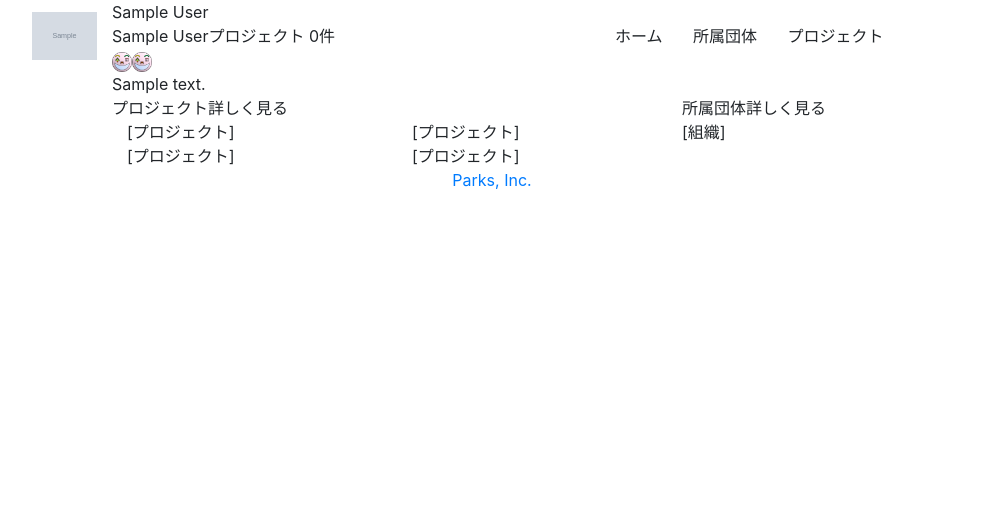
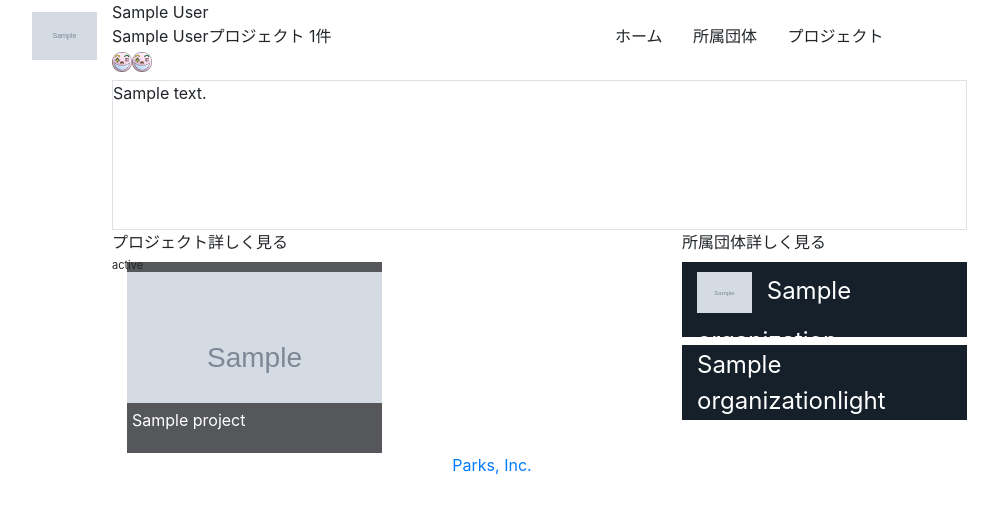
Before and after one commit to siriusformalhaut/Parks, a Django app: page /user/1/home/ in a window 1280 px wide. Shown: the part 76-589 px from the top of the page, without its empty margins (148-1146 px from the left). Run offline with Django 3.2, Linux system fonts and the light colour scheme; tables that the repository leaves empty hold one stand-in row (values such as "Sample post"); grey boxes marked "Sample" are stand-in pictures; style sheets or scripts are compiled from the project's sources; some libraries are stand-ins or nearby versions.

Commit message:
個人ページ　途中まで

```diff
--- a/codes/server/parkslab/manager/admin.py
+++ b/codes/server/parkslab/manager/admin.py
@@ -4,7 +4,7 @@ from django.contrib import admin
 from django.contrib.auth.admin import UserAdmin
 from django.contrib.auth.forms import UserChangeForm, UserCreationForm
 from django.utils.translation import ugettext_lazy as _
-from .models import UserAccount, UserProfile, Project, ProjectStatusM, Organization, OrganizationDivM, CategoryM
+from .models import UserAccount, UserProfile, Project, ProjectStatusM, Organization, OrganizationDivM, OrganizationLight, CategoryM
 
 
 class MyUserChangeForm(UserChangeForm):
@@ -47,4 +47,5 @@ admin.site.register(Project)
 admin.site.register(ProjectStatusM)
 admin.site.register(Organization)
 admin.site.register(OrganizationDivM)
+admin.site.register(OrganizationLight)
 admin.site.register(CategoryM)
--- a/codes/server/parkslab/manager/models.py
+++ b/codes/server/parkslab/manager/models.py
@@ -1,5 +1,6 @@
 from django.db import models
 from django.core.mail import send_mail
+from django.conf import settings
 from django.contrib.auth.models import PermissionsMixin
 from django.contrib.auth.base_user import AbstractBaseUser
 from django.utils.translation import ugettext_lazy as _
@@ -148,7 +149,10 @@ class UserProfile(models.Model):
 
             # 保存前のファイルがあったら削除
             if previous:
-                os.remove(MEDIA_ROOT + '/' + previous.image.name)
+                file_path = settings.MEDIA_ROOT + '/' + previous.image_origin.name
+                if os.path.isfile(file_path):
+                    os.remove(file_path)
+
             return result
         return wrapper
 
@@ -183,9 +187,9 @@ class OrganizationDivM(models.Model):
         return self.name
 
 class Organization(models.Model):
-    member = models.ManyToManyField(UserAccount)
+    member = models.ManyToManyField(UserProfile, related_name="organization")
     name = models.CharField(max_length=256)
-    organization_div = models.ForeignKey(OrganizationDivM, on_delete=models.CASCADE)
+    organization_div = models.ForeignKey(OrganizationDivM, on_delete=models.PROTECT)
     details = models.TextField(blank=True)
     homepage = models.URLField(blank=True)
     email = models.EmailField(blank=True)
@@ -227,7 +231,9 @@ class Organization(models.Model):
 
             # 保存前のファイルがあったら削除
             if previous:
-                os.remove(MEDIA_ROOT + '/' + previous.image.name)
+                file_path = settings.MEDIA_ROOT + '/' + previous.image_origin.name
+                if os.path.isfile(file_path):
+                    os.remove(file_path)
             return result
         return wrapper
 
@@ -255,6 +261,15 @@ class Organization(models.Model):
     def __str__(self):
         return self.name
 
+class OrganizationLight(models.Model):
+    user = models.ForeignKey(UserProfile, on_delete=models.CASCADE, related_name="organization_light")
+    name = models.CharField(max_length=256)
+    organization_div = models.ForeignKey(OrganizationDivM, on_delete=models.PROTECT)
+    homepage = models.URLField(blank=True)
+
+    def __str__(self):
+        return self.name
+
 class ProjectStatusM(models.Model):
     project_status = models.CharField(max_length=4)
     icon_color = models.CharField(max_length=7)
@@ -263,11 +278,11 @@ class ProjectStatusM(models.Model):
         return self.project_status
 
 class Project(models.Model):
-    users = models.ManyToManyField(UserAccount)
+    users = models.ManyToManyField(UserProfile, related_name="project")
     name = models.CharField(max_length=256)
     details = models.TextField(blank=True)
     start_date = models.DateField()
-    project_status = models.ForeignKey(ProjectStatusM, on_delete=models.CASCADE)
+    project_status = models.ForeignKey(ProjectStatusM, on_delete=models.PROTECT)
     homepage = models.URLField(blank=True)
     email = models.EmailField(blank=True)
 
@@ -308,7 +323,9 @@ class Project(models.Model):
 
             # 保存前のファイルがあったら削除
             if previous:
-                os.remove(MEDIA_ROOT + '/' + previous.image.name)
+                file_path = settings.MEDIA_ROOT + '/' + previous.image_origin.name
+                if os.path.isfile(file_path):
+                    os.remove(file_path)
             return result
         return wrapper
 
--- /dev/null
+++ b/codes/server/parkslab/manager/static/css/user_home.scss
@@ -0,0 +1,60 @@
+#user_overview{
+    height: 150px;
+}
+
+.project{
+    position: relative;
+
+    .project-img{
+        width: 100%;
+    }
+
+    .project-status{
+        position: absolute;
+        top: -5px;
+        left: 0;
+        font-size: 11px;
+        border-radius: 10px;
+        width: 30px;
+        text-align: center;
+    }
+    .project-head{
+        position: absolute;
+        top: 0;
+        left: 15px;
+        right: 15px;
+        padding: 5px;
+        color: white;
+        background: rgba(0,0,0,0.6);
+    }
+
+    .project-foot{
+        position: absolute;
+        bottom: 0;
+        left: 15px;
+        right: 15px;
+        padding: 5px;
+        color: white;
+        background: rgba(0,0,0,0.6);
+    }
+}
+
+.group{
+    position: relative;
+    color: white;
+    background: rgba(21,32,43,1);
+    height: 75px;
+    font-size: 18pt;
+
+    .group-img{
+        padding-top: 10px;
+        padding-bottom: 10px;
+        width: 55px;
+    }
+
+    .group-l{
+        position: absolute;
+        top: 50%;
+        transform: translateY(-50%);
+    }
+}
--- a/codes/server/parkslab/manager/templates/user_base.html
+++ b/codes/server/parkslab/manager/templates/user_base.html
@@ -17,7 +17,7 @@
             </div>
             <div class="row" id="name_title">
                 <span>{{user_profile.title}}</span>
-                <span>プロジェクト 0件</span>
+                <span>プロジェクト {{ projects|length }}件</span>
             </div>
             <div class="row" id="outer_connection">
                 <a href="http://google.com">
--- a/codes/server/parkslab/manager/templates/user_home.html
+++ b/codes/server/parkslab/manager/templates/user_home.html
@@ -2,7 +2,15 @@
 {% load staticfiles %}
 
 {% block additional-head %}
-
+{% load sass_tags %}
+<link rel="stylesheet" type="text/css" href="{% sass_src 'css/user_home.scss' %}" />
+<style id="applicationStylesheet" type="text/css">
+    {% for project in projects %}
+        #project-status-{{project.id}}{
+            background: {{project.project_status.icon_color}}
+        }
+    {% endfor %}
+</style>
 {% endblock %}
 
 {% block subbody %}
@@ -10,7 +18,7 @@
     <div class="row justify-content-center">
         <div class="col-1"></div>
         <div class="col-9">
-            <div class="row" id="user_overview">
+            <div class="row border mt-2" id="user_overview">
                 <span style="font-style:normal;font-weight:normal;">{{user_profile.details}}</span>
             </div>
             <div class="row">
@@ -20,20 +28,19 @@
                         <a>詳しく見る</a>
                     </div>
                     <div class="row">
-                        <div class="col">
-                            [プロジェクト]
+                        {% for project in projects %}
+                        <div class="col-6 mt-2 project">
+                            <img class="project-img" src="{{project.image_middle.url}}" alt="{{project.name}}">
+                            <div class="project-head">
+                            </div>
+                            <div class="project-foot">
+                                <p>{{project.name}}</p>
+                            </div>
+                            <div class="project-status" id="project-status-{{project.id}}">
+                                {{project.project_status.project_status}}
+                            </div>
                         </div>
-                        <div class="col">
-                            [プロジェクト]
-                        </div>
-                    </div>
-                    <div class="row">
-                        <div class="col">
-                            [プロジェクト]
-                        </div>
-                        <div class="col">
-                            [プロジェクト]
-                        </div>
+                        {% endfor %}
                     </div>
                 </div>
                 <div class="col-4">
@@ -42,7 +49,17 @@
                         <a>詳しく見る</a>
                     </div>
                     <div class="row">
-                        [組織]
+                        {% for organization in organizations %}
+                        <div class="col-12 mt-2 group">
+                            <img class="group-img mr-2" src="{{organization.image_middle.url}}" alt="{{organization.name}}">
+                            <span>{{organization.name}}</span>
+                        </div>
+                        {% endfor %}
+                        {% for organization in organizations_l %}
+                        <div class="col-12 mt-2 group">
+                            <span class="group-l">{{organization.name}}</span>
+                        </div>
+                        {% endfor %}
                     </div>
                 </div>
             </div>
--- a/codes/server/parkslab/manager/views.py
+++ b/codes/server/parkslab/manager/views.py
@@ -232,5 +232,11 @@ class UserProfileView(generic.TemplateView):
     def home(request, user_profile_id):
         template_name = 'user_home.html'
         user_profile = UserProfile.objects.get(id=user_profile_id)
-        context = {'user_profile': user_profile}
+        projects = user_profile.project.all()
+        organizations = user_profile.organization.all()
+        organizations_l = user_profile.organization_light.all()
+        context = {'user_profile': user_profile,
+                    'projects': projects,
+                    'organizations': organizations,
+                    'organizations_l': organizations_l}
         return render(request, template_name, context)
```
